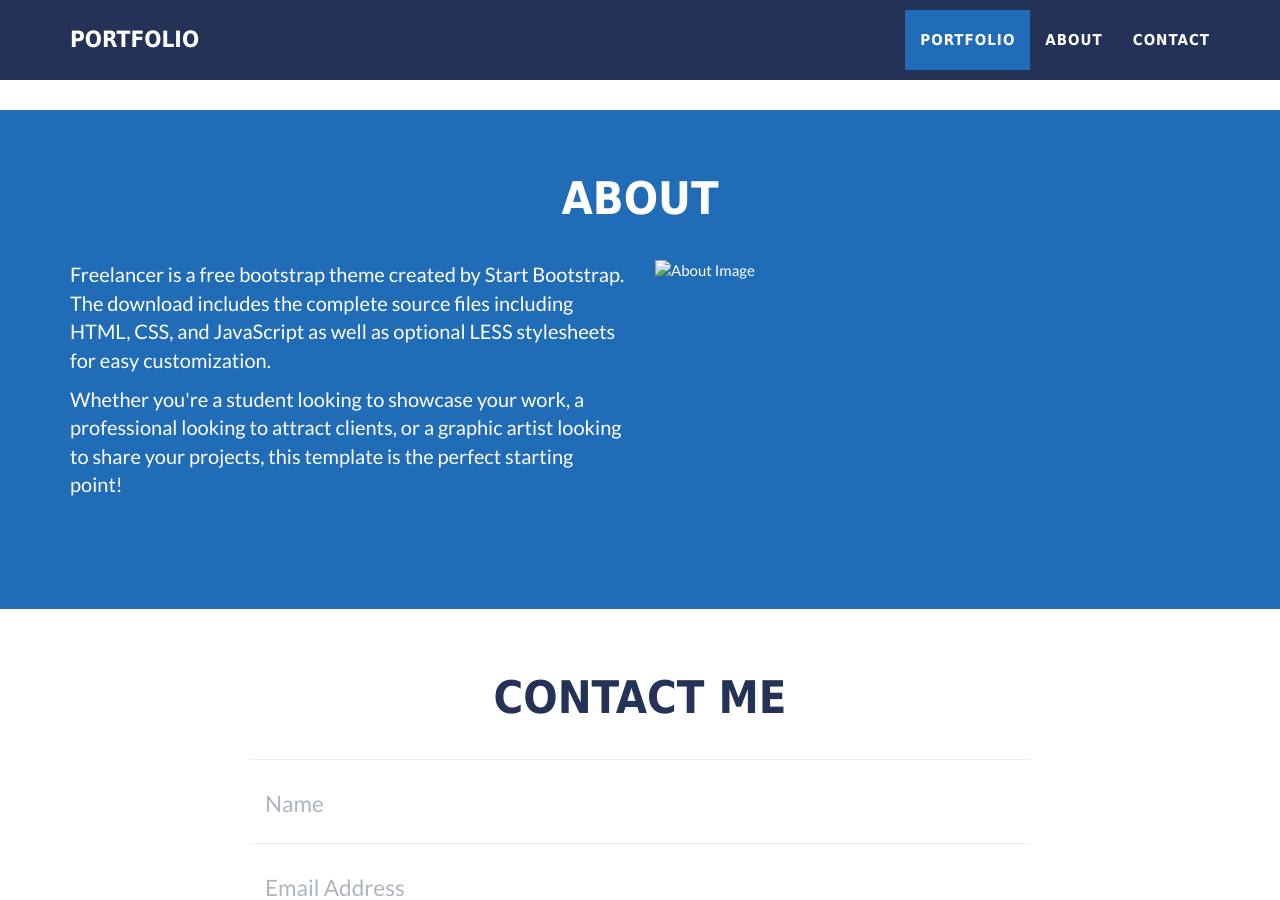
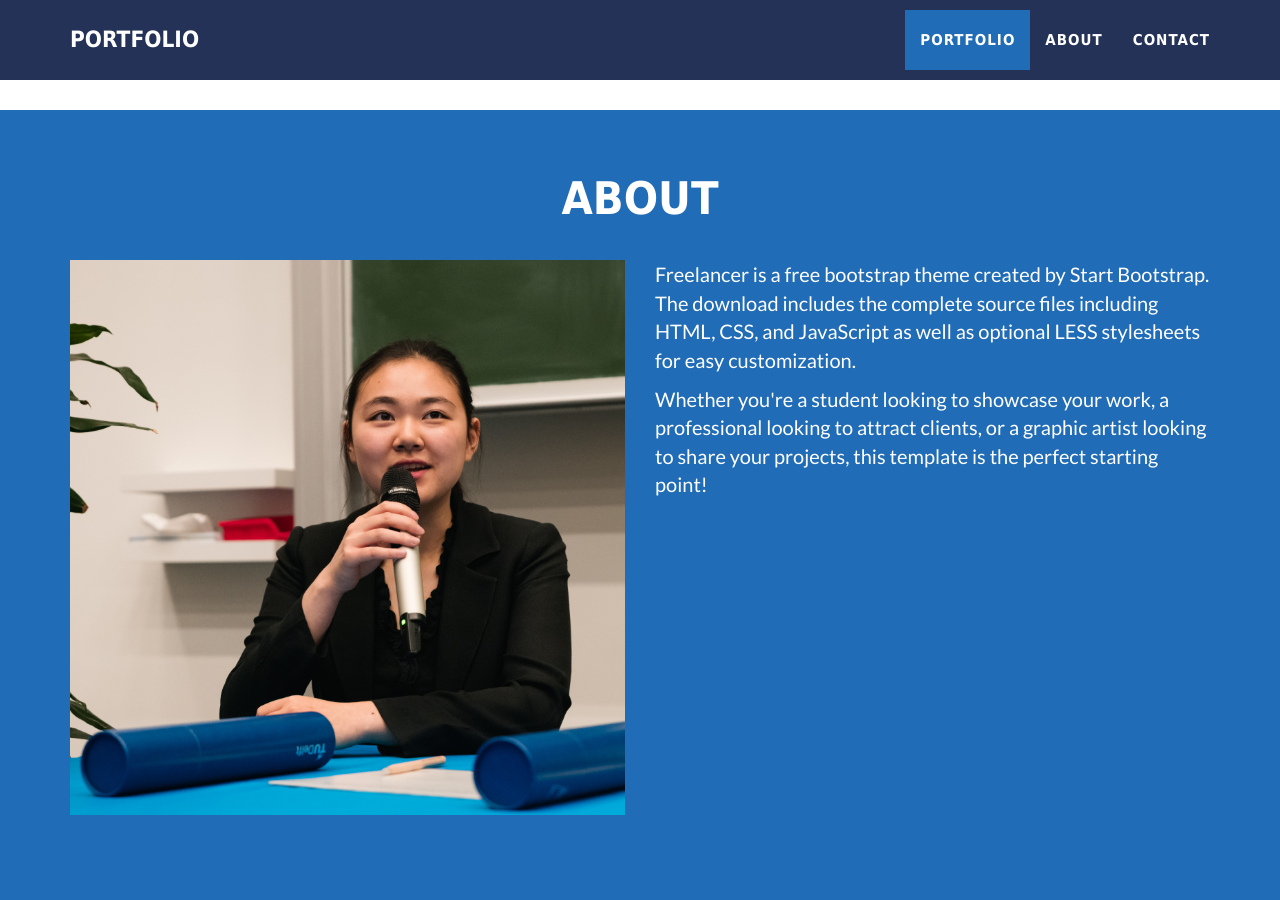
Before and after one commit to Kelly-Portfolio/Kelly-Portfolio.github.io, a Jekyll site: the page built from _posts/2014-07-18-project-1.markdown, in a window 1280 px wide and 900 px high, scrolled down 1198 px. Built offline with Jekyll 4.4.1, drawn with Linux system fonts in a browser that asks for light colours.

Commit message:
about picture left

```diff
--- a/_includes/about.html
+++ b/_includes/about.html
@@ -9,15 +9,15 @@
     </div>
     <div class="row">
       <div class="col-lg-6">
+        <img src="img/Speaking.jpg" alt="About Image" class="img-responsive">
+      </div>
+      <div class="col-lg-6">
         <p>Freelancer is a free bootstrap theme created by Start Bootstrap. The download includes the complete
           source files including HTML, CSS, and JavaScript as well as optional LESS stylesheets for easy
           customization.</p>
         <p>Whether you're a student looking to showcase your work, a professional looking to attract clients, or
           a graphic artist looking to share your projects, this template is the perfect starting point!</p>
       </div>
-      <div class="col-lg-6">
-        <img src=""img/Speaking.jpg" alt="About Image" class="img-responsive">
-      </div>
     </div>
   </div>
 </section>
```
